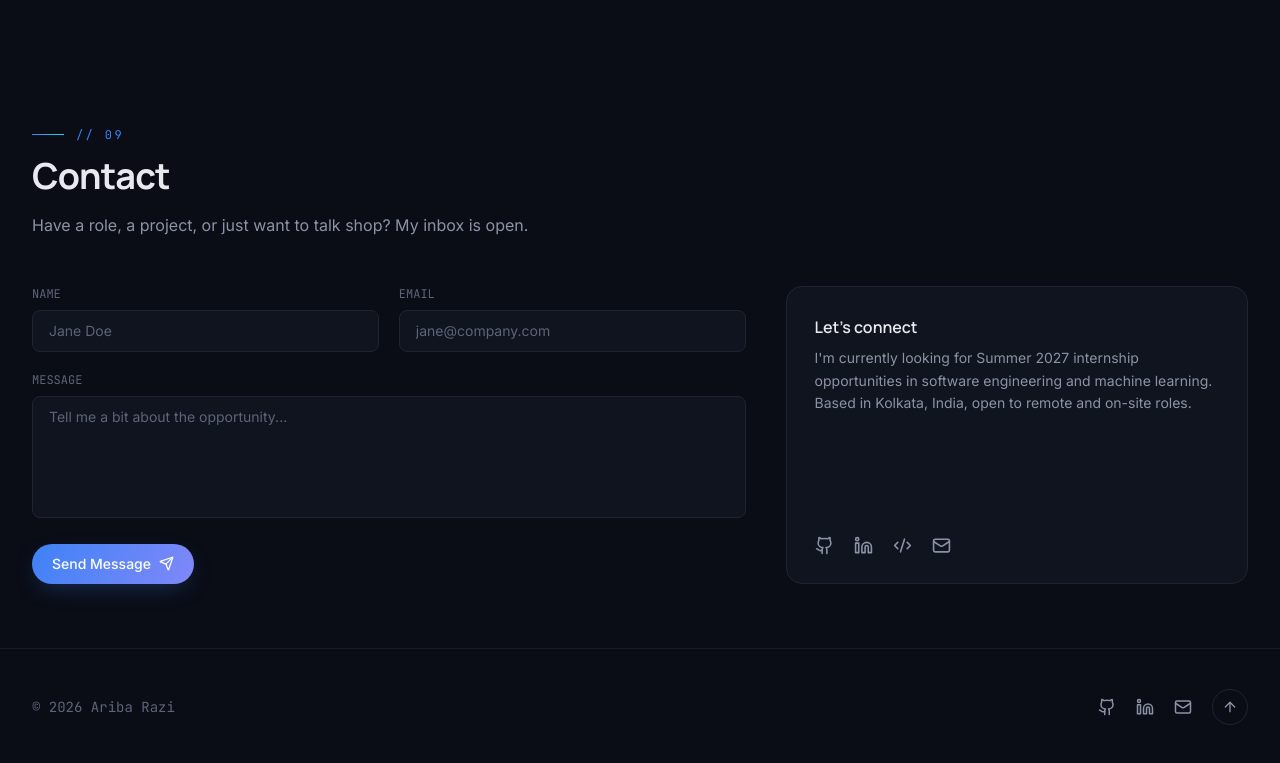
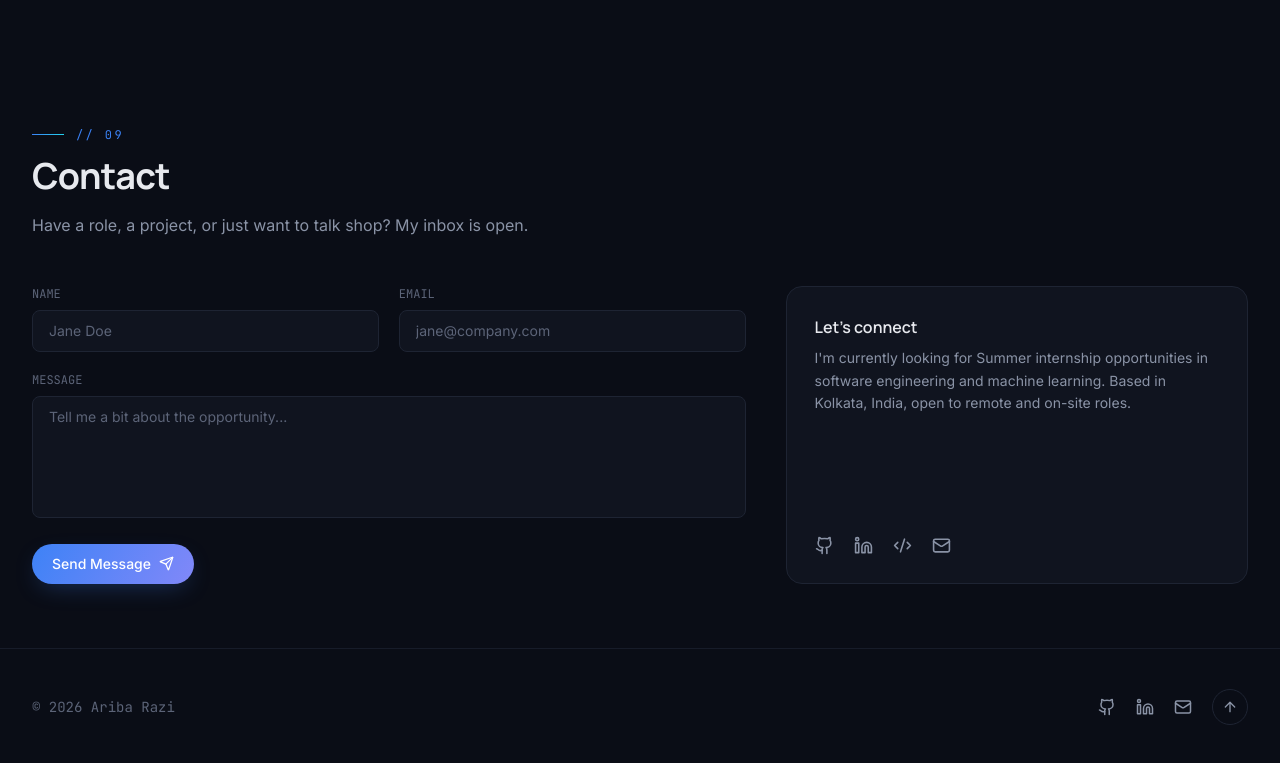
Before and after one commit to AribaRazi/my_portfolio, a Next.js app: page / in a window 1280 px wide. Shown: the part 7344-8107 px from the top of the page. Built offline with nearby package versions, Linux system fonts and the light colour scheme.

Commit message:
Update internship availability text in contact section

```diff
--- a/app/components/sections/contact.tsx
+++ b/app/components/sections/contact.tsx
@@ -255,7 +255,7 @@ export function Contact() {
               <div>
                 <h3 className="font-display font-semibold text-text mb-2">Let&apos;s connect</h3>
                 <p className="text-sm text-text-muted leading-relaxed">
-                  I&apos;m currently looking for Summer 2027 internship opportunities in software
+                  I'm currently looking for Summer internship opportunities in software
                   engineering and machine learning. Based in {profile.location}, open to remote
                   and on-site roles.
                 </p>
```
